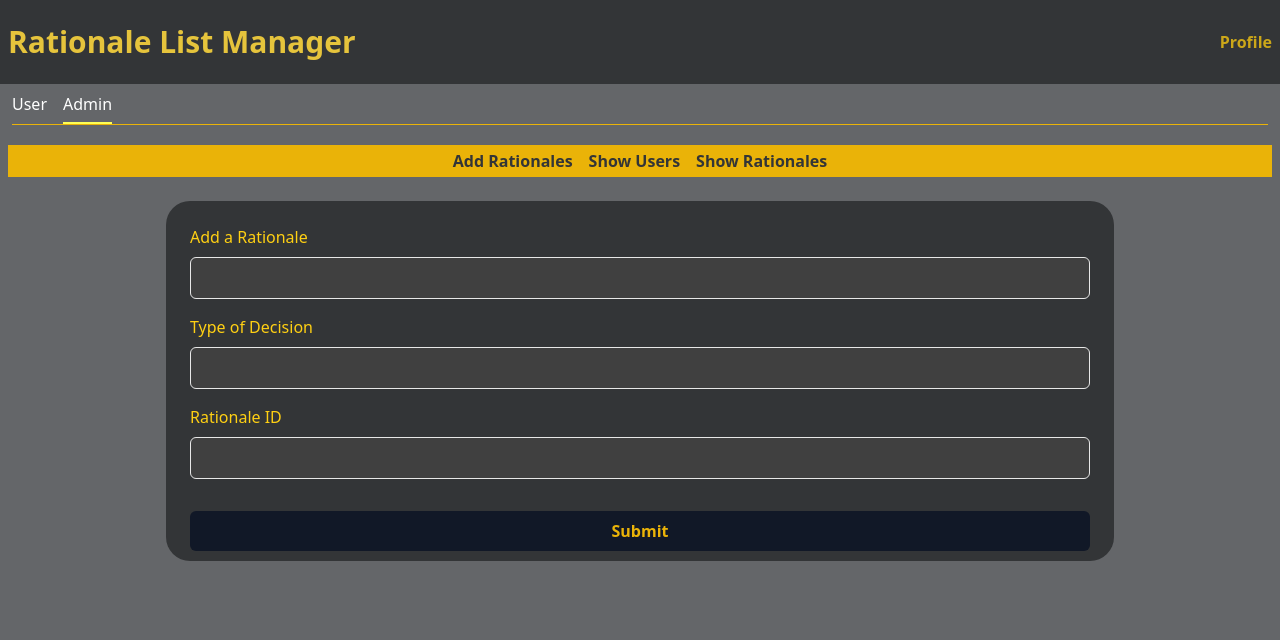
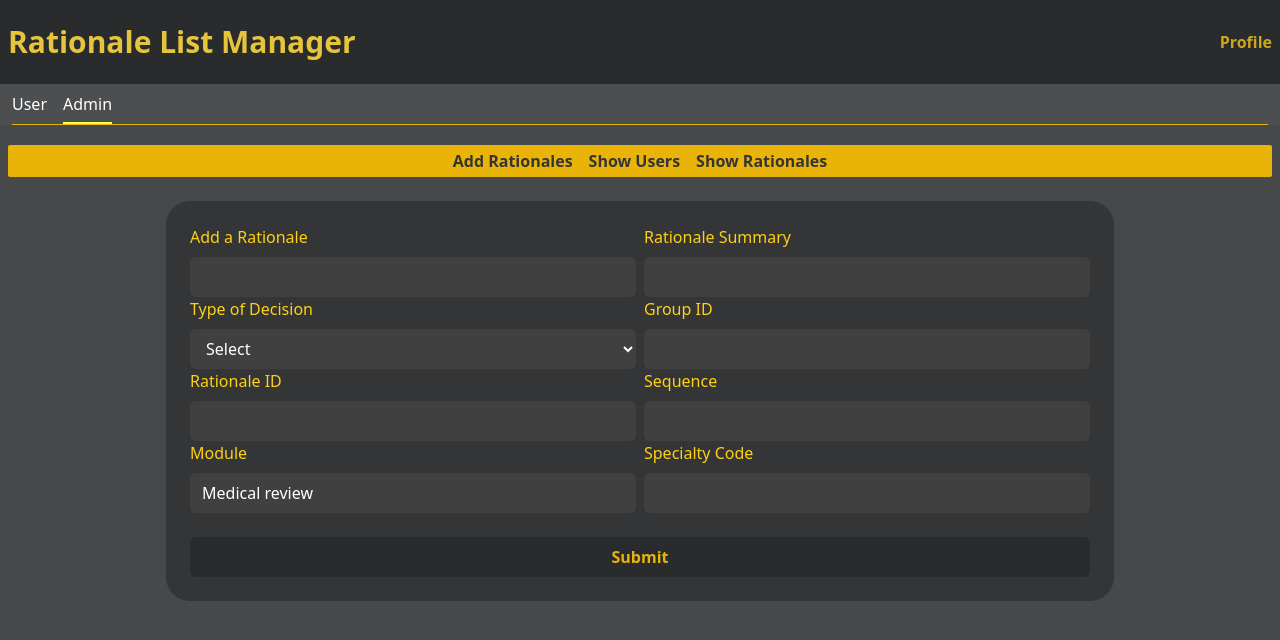
Before and after one commit to muhammedfahad115/cine_buff_frontend, a React (Vite) app: page /admin in a window 1280 px wide. Shown: the top 640 px of the page. Built offline with nearby package versions, Linux system fonts and the light colour scheme; sample sign-in values are in the browser's storage.

Commit message:
adding rationale is completed and installed react-toastify for messages and errors

```diff
--- a/package.json
+++ b/package.json
@@ -18,7 +18,9 @@
     "react-dom": "^18.3.1",
     "react-redux": "^9.1.2",
     "react-router-dom": "^6.24.1",
-    "tailwindcss": "^3.4.4"
+    "react-toastify": "^10.0.5",
+    "tailwindcss": "^3.4.4",
+    "yup": "^1.4.0"
   },
   "devDependencies": {
     "@types/react": "^18.3.3",
--- a/src/Components/Admin/AddRationales.jsx
+++ b/src/Components/Admin/AddRationales.jsx
@@ -1,5 +1,7 @@
-import React from 'react';
 import { useFormik } from 'formik';
+import * as Yup from 'yup';
+import axiosInstance from '../../Api/Axios';
+import { toast } from 'react-toastify';
 
 function AddRationales() {
   const formik = useFormik({
@@ -7,19 +9,44 @@ function AddRationales() {
       rationale: '',
       decisionType: '',
       rationaleId: '',
+      module: 'Medical review',
+      rationaleSummary: '',
+      groupId: '',
+      sequence: '',
+      specialtyCode: '',
     },
-    onSubmit: (values) => {
-      // Handle form submission
-      console.log('Form values:', values);
-      // You can send the form values to your backend here
+    validationSchema: Yup.object({
+      rationale: Yup.string().required('Rationale is required'),
+      decisionType: Yup.string().required('Type of Decision is required'),
+      rationaleId: Yup.string().required('Rationale ID is required'),
+      module: Yup.string().required('Module is required'),
+      rationaleSummary: Yup.string().required('Rationale Summary is required'),
+      groupId: Yup.string().required('Group ID is required'),
+      sequence: Yup.string().required('Sequence is required'),
+      specialtyCode: Yup.string().required('Specialty Code is required'),
+    }),
+    onSubmit: async (values) => {
+      try {
+        const response = await axiosInstance.post('/addrationale', values);
+        if (response.status === 200) {
+          toast.success(response.data.message)
+        }
+      } catch (error) {
+        if (error.response.data.error) {
+          console.log(error.response.data.error)
+          toast.error(error.response.data.error)
+        }
+      }
     },
   });
 
   return (
     <>
-      <div className='flex justify-center h-[300px]'>
-        <div className='bg-[rgba(51,53,55,255)] rounded-3xl mt-3 h-[120%] w-full sm:w-3/4 p-6'>
-          <form className='space-y-4' onSubmit={formik.handleSubmit}>
+      <div className='flex justify-center h-auto  '>
+        <div className='bg-[rgba(51,53,55,255)] rounded-3xl mt-3  w-full sm:w-3/4 p-6'>
+          <form className=' space-y-4' onSubmit={formik.handleSubmit}>
+            <div className='flex gap-2 flex-col  sm:flex-row justify-between'>
+              <div className='div1 sm:w-1/2'>
                 <div>
                   <label className='block text-[#ffd013] mb-2' htmlFor='rationale'>
                     Add a Rationale
@@ -28,23 +55,33 @@ function AddRationales() {
                     type='text'
                     id='rationale'
                     name='rationale'
-                className='w-full grayscale outline-none px-3 py-2 border rounded-md bg-gray-700 text-white'
+                    className='w-full grayscale outline-none px-3 py-2 rounded-md bg-gray-700 text-white'
                     onChange={formik.handleChange}
                     value={formik.values.rationale}
                   />
+                  {formik.touched.rationale && formik.errors.rationale ? (
+                    <div className='text-red-500 text-sm'>{formik.errors.rationale}</div>
+                  ) : null}
                 </div>
                 <div>
                   <label className='block text-[#ffd013] mb-2' htmlFor='decisionType'>
                     Type of Decision
                   </label>
-              <input
+                  <select
                     type='text'
                     id='decisionType'
                     name='decisionType'
-                className='w-full grayscale outline-none px-3 py-2 border rounded-md bg-gray-700 text-white'
+                    className='w-full grayscale outline-none px-3 py-2 rounded-md bg-gray-700 text-white'
                     onChange={formik.handleChange}
                     value={formik.values.decisionType}
-              />
+                  >
+                    <option value=''>Select</option>
+                    <option value='1'>Approved</option>
+                    <option value='0'>Denied</option>
+                  </select>
+                  {formik.touched.decisionType && formik.errors.decisionType ? (
+                    <div className='text-red-500 text-sm'>{formik.errors.decisionType}</div>
+                  ) : null}
                 </div>
                 <div>
                   <label className='block text-[#ffd013] mb-2' htmlFor='rationaleId'>
@@ -54,15 +91,102 @@ function AddRationales() {
                     type='text'
                     id='rationaleId'
                     name='rationaleId'
-                className='w-full grayscale outline-none px-3 py-2 border rounded-md bg-gray-700 text-white'
+                    className='w-full grayscale outline-none px-3 py-2 rounded-md bg-gray-700 text-white'
                     onChange={formik.handleChange}
                     value={formik.values.rationaleId}
                   />
+                  {formik.touched.rationaleId && formik.errors.rationaleId ? (
+                    <div className='text-red-500 text-sm'>{formik.errors.rationaleId}</div>
+                  ) : null}
+                </div>
+                <div>
+                  <label className='block text-[#ffd013] mb-2' htmlFor='module'>
+                    Module
+                  </label>
+                  <input
+                    type='text'
+                    id='module'
+                    name='module'
+                    className='w-full grayscale outline-none px-3 py-2 rounded-md bg-gray-700 text-white'
+                    onChange={formik.handleChange}
+                    value={formik.values.module}
+                  />
+                  {formik.touched.module && formik.errors.module ? (
+                    <div className='text-red-500 text-sm'>{formik.errors.module}</div>
+                  ) : null}
+                </div>
+              </div>
+              <div className='div2 sm:w-1/2'>
+                <div>
+                  <label className='block text-[#ffd013] mb-2' htmlFor='rationaleSummary'>
+                    Rationale Summary
+                  </label>
+                  <input
+                    type='text'
+                    id='rationaleSummary'
+                    name='rationaleSummary'
+                    className='w-full grayscale outline-none px-3 py-2 rounded-md bg-gray-700 text-white'
+                    onChange={formik.handleChange}
+                    value={formik.values.rationaleSummary}
+                  />
+                  {formik.touched.rationaleSummary && formik.errors.rationaleSummary ? (
+                    <div className='text-red-500 text-sm'>{formik.errors.rationaleSummary}</div>
+                  ) : null}
+                </div>
+                <div>
+                  <label className='block text-[#ffd013] mb-2' htmlFor='groupId'>
+                    Group ID
+                  </label>
+                  <input
+                    type='text'
+                    id='groupId'
+                    name='groupId'
+                    className='w-full grayscale outline-none px-3 py-2 rounded-md bg-gray-700 text-white'
+                    onChange={formik.handleChange}
+                    value={formik.values.groupId}
+                  />
+                  {formik.touched.groupId && formik.errors.groupId ? (
+                    <div className='text-red-500 text-sm'>{formik.errors.groupId}</div>
+                  ) : null}
+                </div>
+                <div>
+                  <label className='block text-[#ffd013] mb-2' htmlFor='sequence'>
+                    Sequence
+                  </label>
+                  <input
+                    type='text'
+                    id='sequence'
+                    name='sequence'
+                    className='w-full grayscale outline-none px-3 py-2 rounded-md bg-gray-700 text-white'
+                    onChange={formik.handleChange}
+                    value={formik.values.sequence}
+                  />
+                  {formik.touched.sequence && formik.errors.sequence ? (
+                    <div className='text-red-500 text-sm'>{formik.errors.sequence}</div>
+                  ) : null}
+                </div>
+                <div>
+                  <label className='block text-[#ffd013] mb-2' htmlFor='specialtyCode'>
+                    Specialty Code
+                  </label>
+                  <input
+                    type='text'
+                    id='specialtyCode'
+                    name='specialtyCode'
+                    className='w-full grayscale outline-none px-3 py-2 rounded-md bg-gray-700 text-white'
+                    onChange={formik.handleChange}
+                    value={formik.values.specialtyCode}
+                  />
+                  {formik.touched.specialtyCode && formik.errors.specialtyCode ? (
+                    <div className='text-red-500 text-sm'>{formik.errors.specialtyCode}</div>
+                  ) : null}
+                </div>
+              </div>
             </div>
             <div>
               <button
                 type='submit'
-                className='w-full px-3 active:scale-[.99] py-2 mt-4 bg-gray-900 font-semibold text-yellow-500 rounded-md'
+                className='w-full px-3 active:scale-[.99] py-2 mt-2 bg-[#292b2d] font-semibold text-yellow-500 rounded-md'
               >
                 Submit
               </button>
--- a/src/Components/Admin/DashBoard.jsx
+++ b/src/Components/Admin/DashBoard.jsx
@@ -1,11 +1,10 @@
-import React from 'react'
 import { Link } from 'react-router-dom'
 
 function DashBoard() {
   return (
     <>
     <div>
-        <div className='flex font-semibold bg-yellow-500 py-1  text-[13px] text-[rgba(51,53,55,255)] sm:text-base justify-center space-x-4'>
+        <div className='flex font-semibold rounded-sm bg-yellow-500 py-1  text-[13px] text-[rgba(51,53,55,255)] sm:text-base justify-center space-x-4'>
             <Link to={'/admin'}><button className='active:text-red-500'>Add Rationales</button></Link>
             <Link to={'/admin/showusers'}><button className='active:text-red-500'>Show Users</button></Link>
             <Link to={'/admin/rationales'}><button className='active:text-red-500'>Show Rationales</button></Link>
--- a/src/Components/Header.jsx
+++ b/src/Components/Header.jsx
@@ -6,7 +6,7 @@ function Header() {
     const {activeTab, setActiveTab} = useContext(myContext);
     return (
         <>
-        <div className='  bg-[rgba(51,53,55,255)] px-2 py-6  flex justify-between   items-center w-full '>
+        <div className=' bg-[#292b2d] px-2 py-6  flex justify-between   items-center w-full '>
             <div ><h1 className='text-3xl font-bold text-[#e6c43c] '>Rationale List Manager</h1></div>
             <div><Link to={'/profile'}><h1 className={` tab cursor-pointer text-[rgba(204,167,25,255)]  font-semibold ${activeTab === 'profile' ? 'active' : ''}`} onClick={() => setActiveTab('profile')} title='profile'>{'Profile'}</h1></Link></div>
         </div>
--- a/src/Components/Tabs/Tabs.jsx
+++ b/src/Components/Tabs/Tabs.jsx
@@ -17,7 +17,7 @@ function Tabs() {
     }, [location.pathname]);
   return (
     <>
-        <div className="w-full px-2 sm:px-3 bg-[#646669]">
+        <div className="w-full px-2 sm:px-3 bg-[#4c4e50]">
       <div className="flex space-x-4 border-b border-yellow-500 ">
         <Link to="/">
         <div
--- a/src/Components/User/Profile.jsx
+++ b/src/Components/User/Profile.jsx
@@ -22,8 +22,8 @@ function Profile() {
 
   return (
     <>
-      <div className='flex items-center  sm:h-[77%] justify-center'>
-        <div className='bg-[rgba(51,53,55,255)] gap-9 sm:gap-10 flex sm:items-center flex-col sm:flex-row  px-2 text-[rgba(204,167,25,255)] rounded-xl py-3 w-full md:w-1/2  h-[70%] sm:h-[50%]' >
+      <div className='flex   h-screen justify-center'>
+        <div className='bg-[rgba(51,53,55,255)] gap-9 sm:gap-10 flex sm:items-center flex-col sm:flex-row  px-2 text-[rgba(204,167,25,255)] rounded-xl py-3 w-full md:w-1/2  h-[50%] sm:h-[40%]' >
           <div className=' h-[110px] sm:h-full border-b sm:border-b-0 sm:border-r items-center sm:w-1/3 flex border-yellow-500 justify-center'>
             <img src={userIcon} className='w-20 h-20 sm:w-24 sm:h-24 grayscale'/>
           </div>
--- a/src/Pages/Home.jsx
+++ b/src/Pages/Home.jsx
@@ -8,7 +8,7 @@ function Home() {
     <>
         <Header />
         <Tabs />
-        <div className="bg-[#646669] px-2 py-5 h-screen"><Outlet/></div>
+        <div className="bg-[#46484a] px-2 py-5 min-h-screen"><Outlet/></div>
     </>
   )
 }
--- a/src/main.jsx
+++ b/src/main.jsx
@@ -4,6 +4,8 @@ import App from './App.jsx'
 import './index.css'
 import { BrowserRouter } from 'react-router-dom'
 import { Provider } from 'react-redux'
+import { ToastContainer } from 'react-toastify';
+import 'react-toastify/dist/ReactToastify.css';
 import Store from './Redux/Store.js'
 
 ReactDOM.createRoot(document.getElementById('root')).render(
@@ -11,6 +13,7 @@ ReactDOM.createRoot(document.getElementById('root')).render(
     <BrowserRouter>
       <Provider store={Store}>
         <App />
+        <ToastContainer />
       </Provider>
     </BrowserRouter>
   </React.StrictMode>,
```
Also changed, not shown: 1 other file (tests, documents, lock files or other folders). Lines whose indentation alone changed are shown as unchanged.
